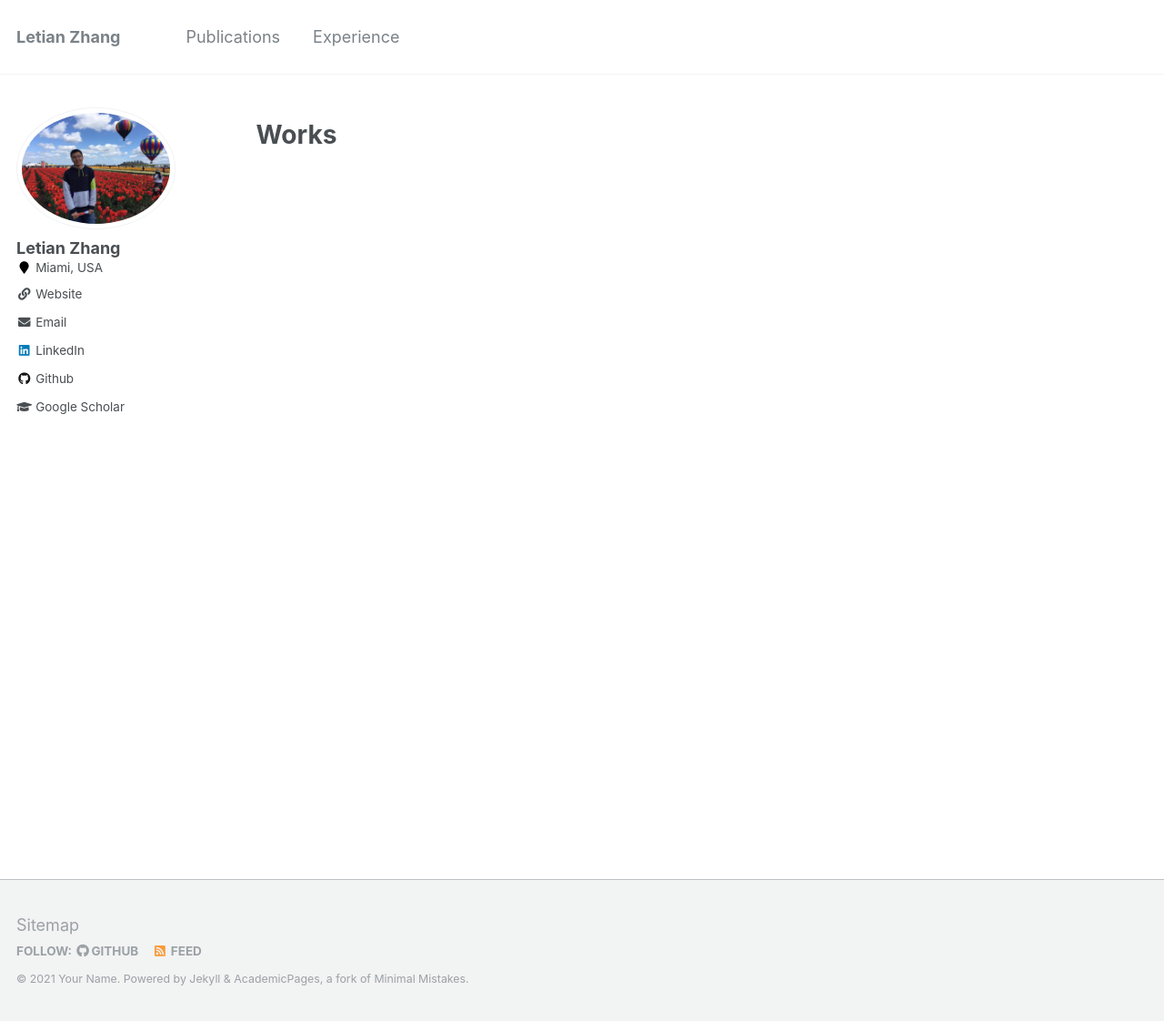
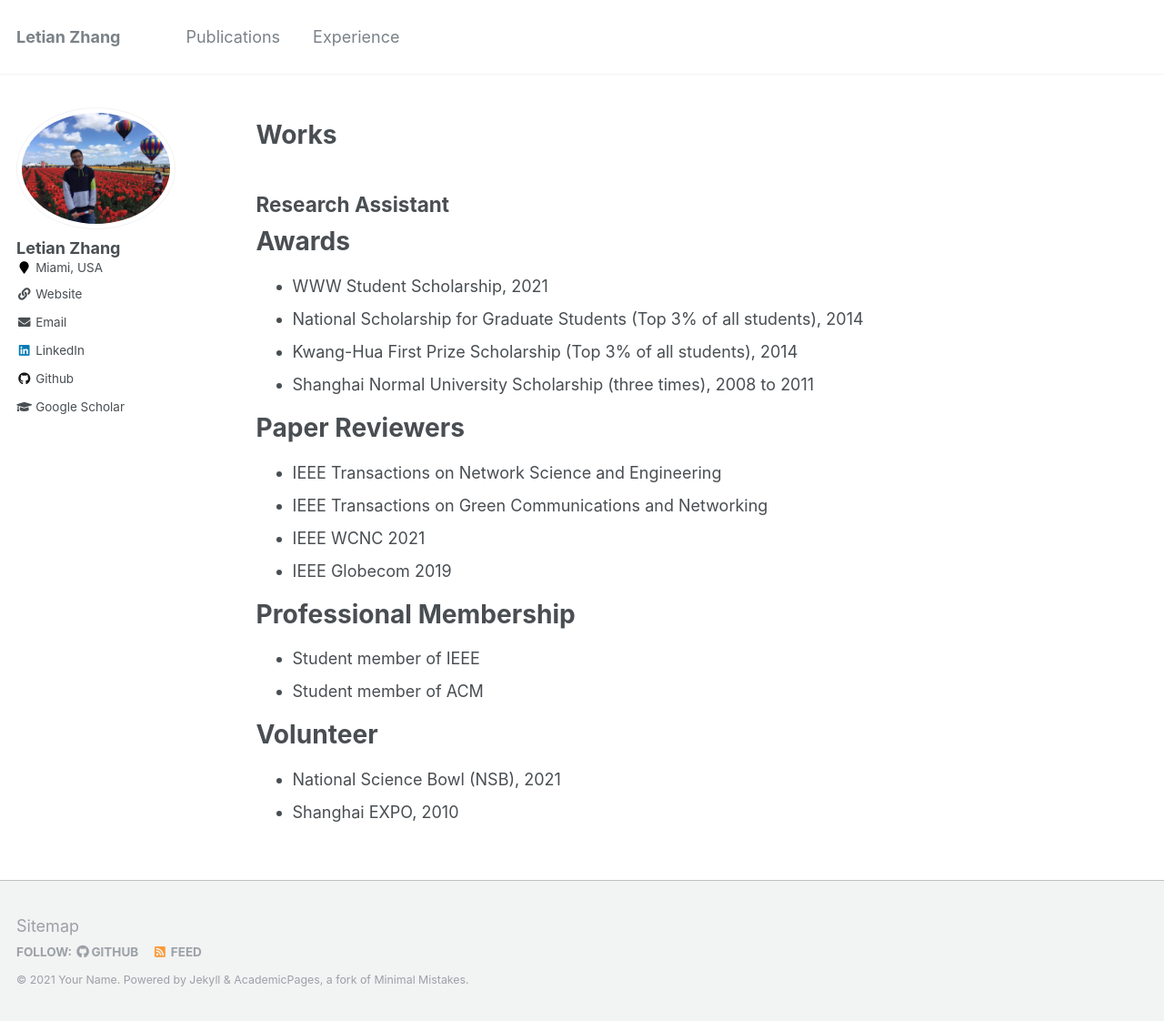
Before and after one commit to letian-zhang/letian-zhang.github.io, a Jekyll site: the page built from _pages/experience.md, in a window 1280 px wide and 1122 px high. Shown: the whole window at 91% size. Built offline with Jekyll 4.4.1, drawn with Linux system fonts in a browser that asks for light colours.

Commit message:
Update experience.md

```diff
--- a/_pages/experience.md
+++ b/_pages/experience.md
@@ -6,3 +6,24 @@ author_profile: true
 ---
 
 # Works
+## **Research Assistant**
+
+# Awards
+- WWW Student Scholarship, 2021
+- National Scholarship for Graduate Students (Top 3% of all students), 2014
+- Kwang-Hua First Prize Scholarship (Top 3% of all students), 2014
+- Shanghai Normal University Scholarship (three times), 2008 to 2011
+
+# Paper Reviewers
+- IEEE Transactions on Network Science and Engineering
+- IEEE Transactions on Green Communications and Networking
+- IEEE WCNC 2021
+- IEEE Globecom 2019
+
+# Professional Membership
+- Student member of IEEE
+- Student member of ACM
+
+# Volunteer
+- National Science Bowl (NSB), 2021
+- Shanghai EXPO, 2010
```
